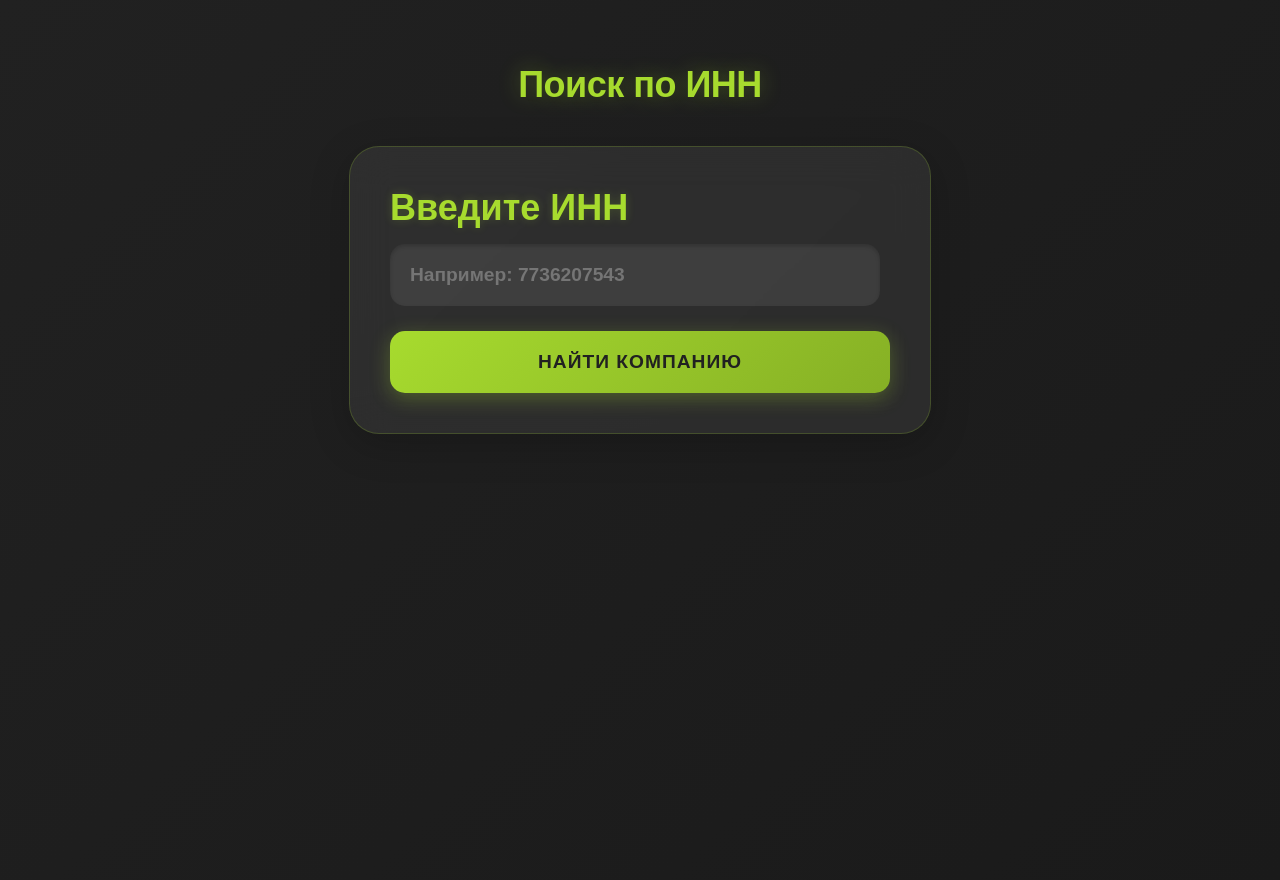
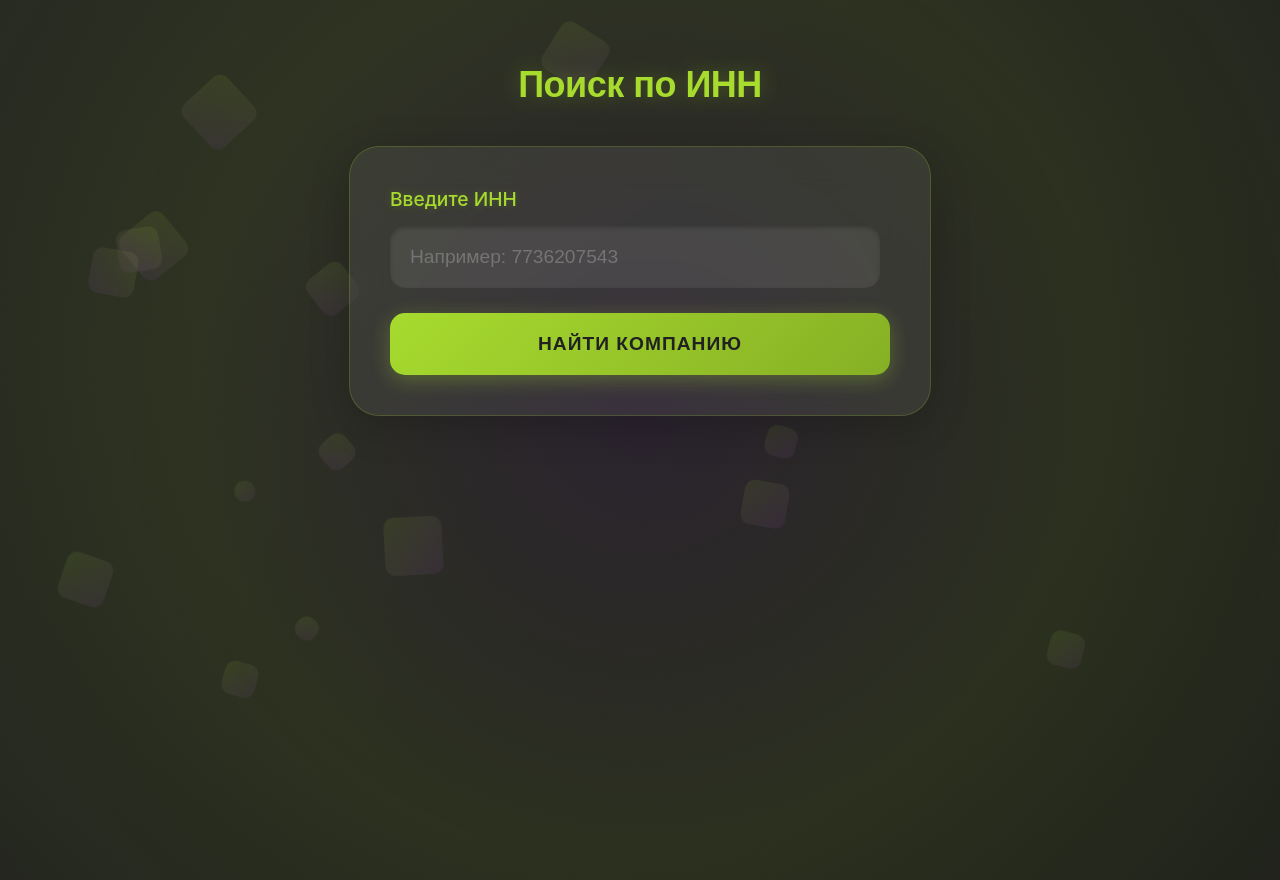
Before and after one commit to s0163614/genesis, a Flask app: page / in a window 1280 px wide. Run offline with Flask 3, Linux system fonts and the light colour scheme; some web fonts are replaced.

Commit message:
Update index.html

```diff
--- a/templates/index.html
+++ b/templates/index.html
@@ -3,7 +3,7 @@
 <head>
     <meta charset="UTF-8">
     <title>Поиск компании по ИНН</title>
-	<meta name="viewport" content="width=device-width, initial-scale=0.9">
+	<meta name="viewport" content="width=device-width, initial-scale=1">
 <style>
 :root {
     --dark-bg: #212121;
@@ -16,7 +16,7 @@
 
 body {
     background: linear-gradient(135deg, var(--dark-bg), #1a1a1a);
-    #color: #e0e0e0;
+    color: #e0e0e0;
     font-family: -apple-system, BlinkMacSystemFont, 'Segoe UI', Arial, sans-serif;
     margin: 0;
     padding: 40px 20px;
@@ -63,7 +63,10 @@ body::before {
     left: -50%;
     width: 200%;
     height: 200%;
-
+    background: radial-gradient(circle,
+        rgba(155, 77, 202, 0.1) 0%,
+        rgba(167, 219, 46, 0.1) 30%,
+        rgba(33, 33, 33, 0) 70%);
     animation: rotate 30s linear infinite;
     z-index: -1;
 }
@@ -99,7 +102,7 @@ form {
     padding: 40px;
     border-radius: 30px;
     backdrop-filter: blur(20px);
-    width: 85%;
+    width: 100%;
     max-width: 500px;
     margin-bottom: 30px;
     border: 1px solid rgba(167, 219, 46, 0.2);
@@ -201,16 +204,16 @@ ul {
         }
 
 		@font-face2 {
-            font-family: "Gt Eesti Pro Display Medium";
-            src: url('fonts/shift1.woff2') format('woff2'),
-                 url('fonts/shift1.woff') format('woff'),
-                 url('fonts/shift1.otf') format('opentype');
+            font-family: "Gt Eesti Pro Display";
+            src: url('fonts/gteestiprodisplay_ultrabold.woff2') format('woff2'),
+                 url('fonts/gteestiprodisplay_ultrabold.woff') format('woff'),
+                 url('fonts/gteestiprodisplay_ultrabold.otf') format('opentype');
         }
 
-        .shrift2 {
-            font-family: "Gt Eesti Pro Display Medium", sans-serif;
+        .shrift1 {
+            font-family: "Gt Eesti Pro Display", sans-serif;
             font-size: 36px;
-			#font-weight: bold;
+			font-weight: bold;
         }
 
 li {
@@ -245,11 +248,11 @@ ul li:nth-child(2) { animation-delay: 0.4s; }
 </head>
 <body>
 <div class="floating-squares"></div>
-    <h1 class="shrift2">Поиск по ИНН</h1>
+    <h1 class="shrift1">Поиск по ИНН</h1>
     <form method="post">
-        <label class="shrift1" for="inn">Введите ИНН</label>
-        <input type="text" name="inn" id="inn" required class="shrift1" placeholder="Например: 7736207543">
-        <button  type="submit">Найти компанию</button>
+        <label class="shrift2" for="inn">Введите ИНН</label>
+        <input type="text" name="inn" id="inn" required placeholder="Например: 7736207543">
+        <button type="submit">Найти компанию</button>
     </form>
 <div class="results-container">
     {% if company_info %}
@@ -270,7 +273,37 @@ ul li:nth-child(2) { animation-delay: 0.4s; }
 
 <script>
 // Create floating squares
+function createSquares() {
+    const container = document.querySelector('.floating-squares');
+    const numberOfSquares = 15;
 
+    for (let i = 0; i < numberOfSquares; i++) {
+        const square = document.createElement('div');
+        square.className = 'square';
+
+        // Random size between 20 and 60
+        const size = Math.random() * 40 + 20;
+        square.style.width = `${size}px`;
+        square.style.height = `${size}px`;
+
+        // Random starting position
+        square.style.left = `${Math.random() * 100}vw`;
+        square.style.top = `${Math.random() * 100}vh`;
+
+        // Random movement distance
+        const moveX = (Math.random() - 0.5) * 200;
+        const moveY = (Math.random() - 0.5) * 200;
+        square.style.setProperty('--moveX', `${moveX}px`);
+        square.style.setProperty('--moveY', `${moveY}px`);
+
+        // Random animation duration
+        square.style.animationDuration = `${Math.random() * 20 + 10}s`;
+
+        container.appendChild(square);
+    }
+}
+
+createSquares();
 
 
 
```
